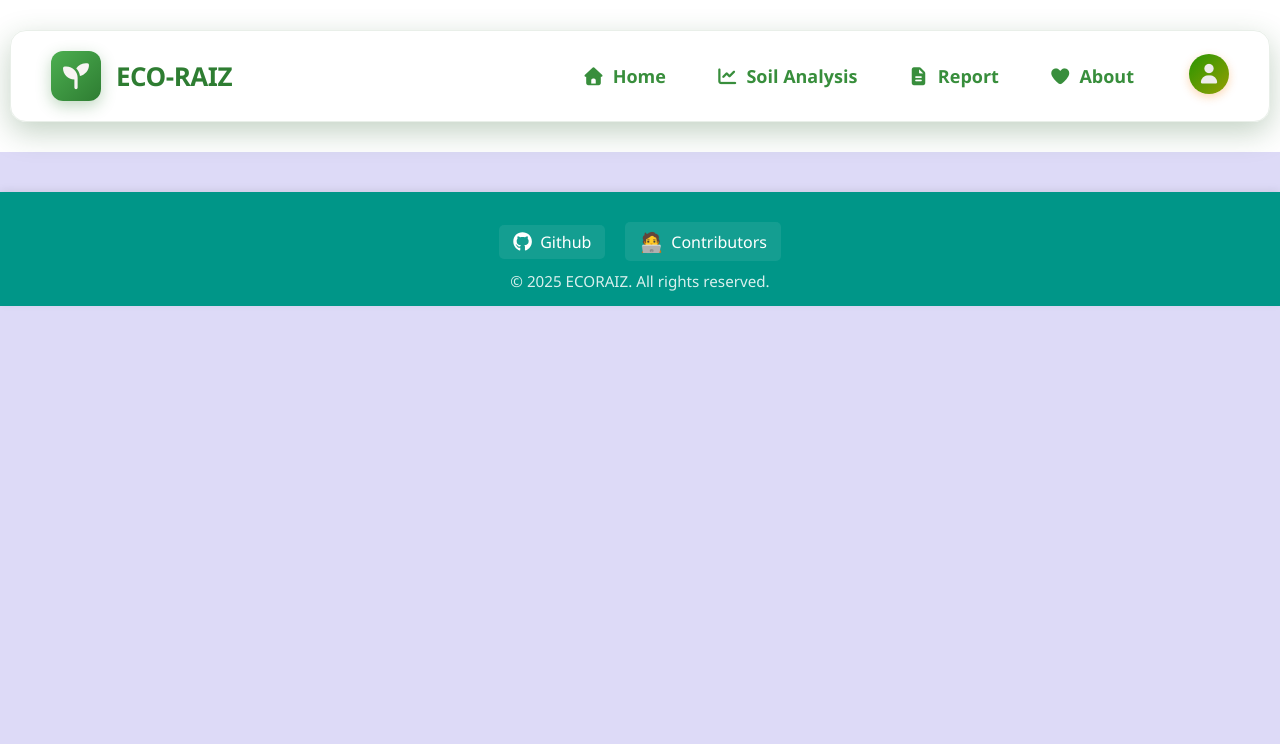
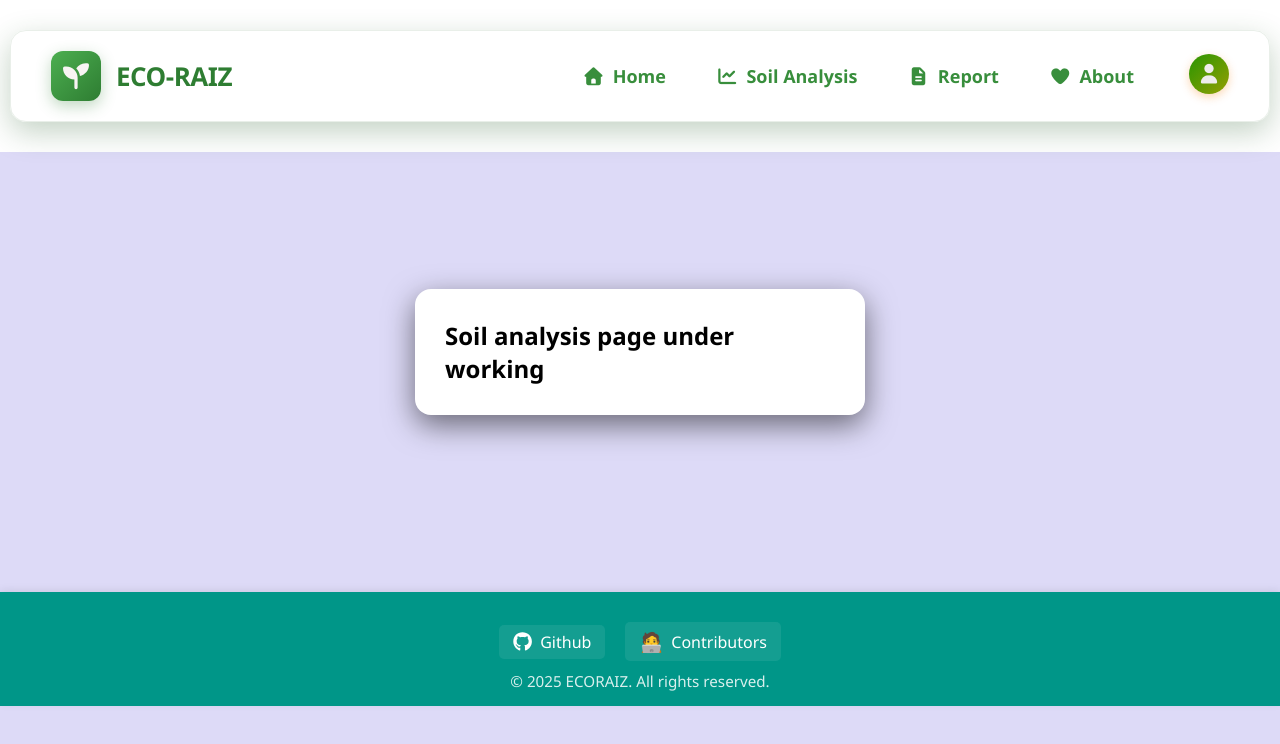
Before and after one commit to rjfeeney/ECORAIZ-The_Smart_Planting, a React (Create React App) app in the folder Frontend/: page /soil-analysis in a window 1280 px wide. Shown: the top 744 px of the page. Built offline with nearby package versions, Linux system fonts and the light colour scheme.

Commit message:
pretentning page disclaimer

```diff
--- a/Frontend/src/App.js
+++ b/Frontend/src/App.js
@@ -5,6 +5,8 @@ import Home from './components/Home';
 import Footer from './components/Footer';
 import Profile from './components/ProfilePage';
 import About from './components/About';
+import Soil_Analysis from './components/Soil_Analysis';
+import Report from './components/Report';
 
 function App() {
   return (
@@ -14,8 +16,8 @@ function App() {
         <Route path="/" element={<Home />} />
         <Route path="/profile" element={<Profile />} />
         <Route path="/about" element={<About />} />
-        {/* <Route path="/soil-analysis" element={<SoilAnalysis />} /> */}
-        {/* Add more routes here if needed */}
+         <Route path="/soil-analysis" element={<Soil_Analysis/>} />
+         <Route path="/report" element={<Report/>} />
       </Routes>
       <Footer />
     </div>
--- /dev/null
+++ b/Frontend/src/components/Report.js
@@ -0,0 +1,15 @@
+import React from 'react'
+import './Styles/About.css'
+function Report() {
+  return (
+    <div>
+        <div className="container-about">
+            <div className="about-card">
+                <h2>Report page under working</h2>
+            </div>
+        </div>
+    </div>
+  )
+}
+
+export default Report
--- /dev/null
+++ b/Frontend/src/components/Soil_Analysis.js
@@ -0,0 +1,15 @@
+import React from 'react'
+import './Styles/About.css'
+function Soil_Analysis() {
+  return (
+    <div>
+        <div className="container-about">
+            <div className="about-card">
+                <h2>Soil analysis page under working</h2>
+            </div>
+        </div>
+    </div>
+  )
+}
+
+export default Soil_Analysis
```
